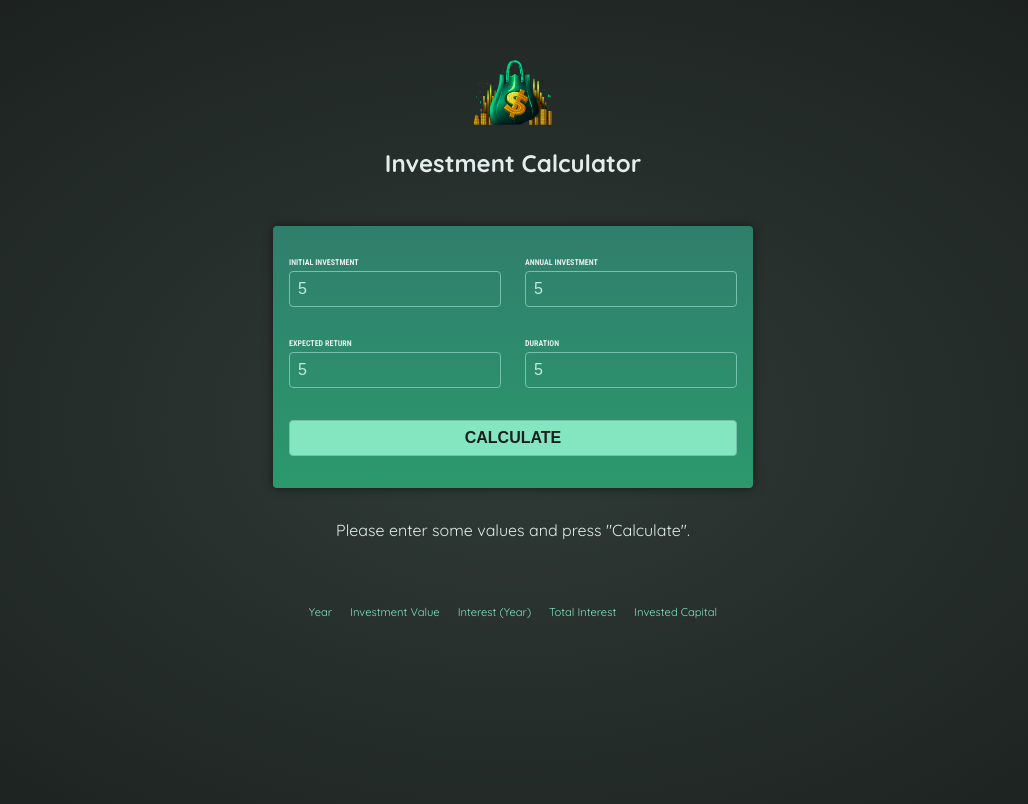
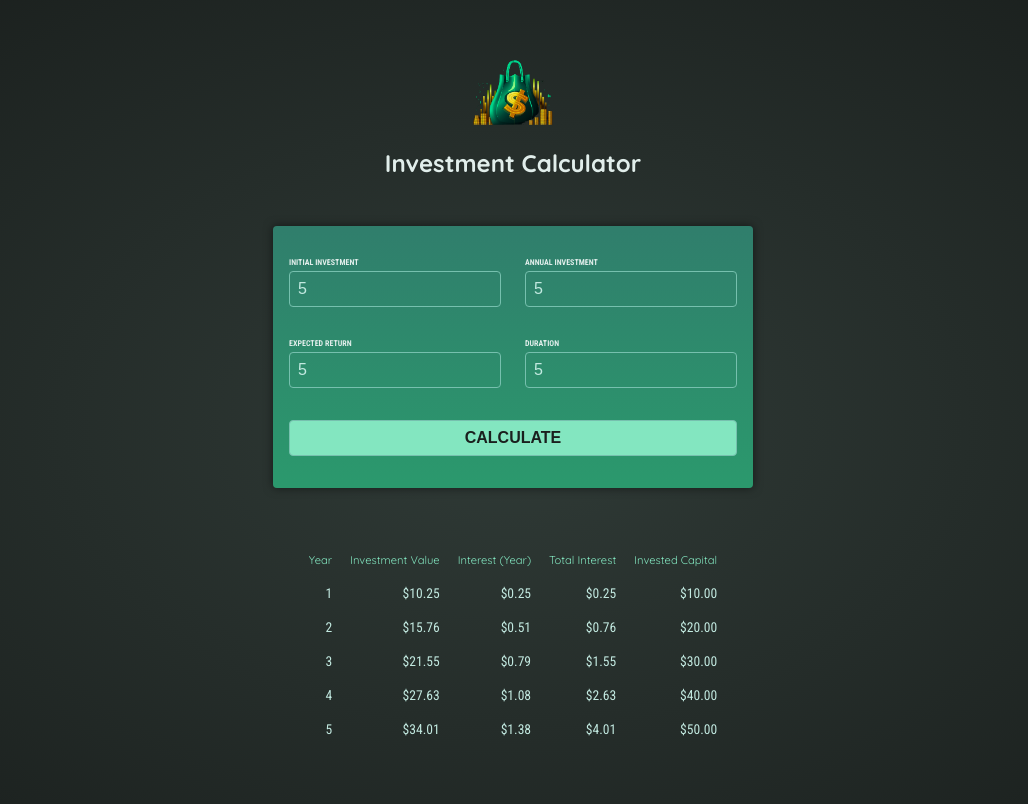
Before and after one commit to raseward14/investment-calculator, an Angular app: page / in a window 1280 px wide. Both pictures are taken after typing "5", "5", "5", "5" into the empty fields and a click on the button "CALCULATE". Shown: the top 804 px of the page, without its empty margins (127-1155 px from the left). Built offline with nearby package versions, Linux system fonts and the light colour scheme.

Commit message:
got the demo app working by creating a service and injecting into user input component which passes two way binded values to a calculate investment results service method and investment results gets those values with a separate service method

```diff
--- a/src/app/app.component.html
+++ b/src/app/app.component.html
@@ -1,4 +1,2 @@
 <app-header />
 <app-user-input />
-<p class="center">Please enter some values and press "Calculate".</p>
-<app-investment-results />
--- a/src/app/app.component.ts
+++ b/src/app/app.component.ts
@@ -2,12 +2,11 @@ import { Component } from '@angular/core';
 
 import { HeaderComponent } from './header/header.component';
 import { UserInputComponent } from './user-input/user-input.component';
-import { InvestmentResultsComponent } from './investment-results/investment-results.component';
 
 @Component({
   selector: 'app-root',
   standalone: true,
-  imports: [HeaderComponent, UserInputComponent, InvestmentResultsComponent],
+  imports: [HeaderComponent, UserInputComponent],
   templateUrl: './app.component.html',
 })
 export class AppComponent {}
--- a/src/app/investment-results/investment-results.component.html
+++ b/src/app/investment-results/investment-results.component.html
@@ -10,6 +10,14 @@
   </thead>
 
   <tbody>
-
+    @for (row of calculatedResults; track row.year) {
+    <tr>
+      <td>{{ row.year }}</td>
+      <td>{{ row.valueEndOfYear | currency }}</td>
+      <td>{{ row.interest | currency }}</td>
+      <td>{{ row.totalInterest | currency }}</td>
+      <td>{{ row.totalAmountInvested | currency }}</td>
+    </tr>
+    }
   </tbody>
 </table>
--- a/src/app/investment-results/investment-results.component.ts
+++ b/src/app/investment-results/investment-results.component.ts
@@ -1,12 +1,24 @@
-import { Component } from '@angular/core';
+import { Component, inject, Input } from '@angular/core';
+import { CurrencyPipe } from '@angular/common';
+
+import { InvestmentService } from '../investment.service';
 
 @Component({
   selector: 'app-investment-results',
   standalone: true,
-  imports: [],
+  imports: [CurrencyPipe],
   templateUrl: './investment-results.component.html',
   styleUrl: './investment-results.component.css'
 })
 export class InvestmentResultsComponent {
+  @Input({ required: true }) initialInvestment?: string;
+  @Input({ required: true }) annualInvestment?: string;
+  @Input({ required: true }) expectedReturn?: string;
+  @Input({ required: true }) duration?: string;
 
+  private investmentService = inject(InvestmentService)
+
+  get calculatedResults() {
+    return this.investmentService.returnResults();
+  }
 }
--- /dev/null
+++ b/src/app/investment.service.ts
@@ -0,0 +1,34 @@
+import { Injectable } from "@angular/core";
+
+import { type InvestmentData, InvestmentReturn } from "./investment-results/investment.types";
+
+@Injectable({ providedIn: 'root' })
+export class InvestmentService {
+    private annualData: InvestmentReturn[] = [];
+
+    returnResults() {
+        return this.annualData;
+    }
+
+    calculateInvestmentResults(investmentData: InvestmentData) {
+        this.annualData = [];
+
+        let investmentValue = JSON.parse(investmentData.initialInvestment);
+
+        for (let i = 0; i < JSON.parse(investmentData.duration); i++) {
+            const year = i + 1;
+            const interestEarnedInYear = investmentValue * (JSON.parse(investmentData.expectedReturn) / 100);
+            investmentValue += interestEarnedInYear + investmentData.annualInvestment;
+            const totalInterest =
+                investmentValue - JSON.parse(investmentData.annualInvestment) * year - JSON.parse(investmentData.initialInvestment);
+            this.annualData.push({
+                year: year,
+                interest: interestEarnedInYear,
+                valueEndOfYear: investmentValue,
+                annualInvestment: JSON.parse(investmentData.annualInvestment),
+                totalInterest: totalInterest,
+                totalAmountInvested: JSON.parse(investmentData.initialInvestment + investmentData.annualInvestment) * year,
+            });
+        }
+    }
+}
--- a/src/app/user-input/user-input.component.html
+++ b/src/app/user-input/user-input.component.html
@@ -1,18 +1,30 @@
 <form (ngSubmit)="onSubmit()">
   <div class="input-group">
-        <p >
+    <p>
       <label for="initial-investment">INITIAL INVESTMENT</label>
-            <input type="number" name="initial-investment" [(ngModel)]="initialInvestment" />
+      <input
+        type="number"
+        name="initial-investment"
+        [(ngModel)]="initialInvestment"
+      />
     </p>
     <p>
       <label for="annual-investment">ANNUAL INVESTMENT</label>
-            <input type="number" name="annual-investment" [(ngModel)]="annualInvestment" />
+      <input
+        type="number"
+        name="annual-investment"
+        [(ngModel)]="annualInvestment"
+      />
     </p>
   </div>
   <div class="input-group">
     <p>
       <label for="expected-return">EXPECTED RETURN</label>
-            <input type="number" name="expected-return" [(ngModel)]="expectedReturn" />
+      <input
+        type="number"
+        name="expected-return"
+        [(ngModel)]="expectedReturn"
+      />
     </p>
     <p>
       <label for="duration">DURATION</label>
@@ -23,3 +35,14 @@
     <button type="submit">CALCULATE</button>
   </p>
 </form>
+
+@if (calculated) {
+<app-investment-results
+  [initialInvestment]="initialInvestment"
+  [annualInvestment]="annualInvestment"
+  [expectedReturn]="expectedReturn"
+  [duration]="duration"
+/>
+} @else {
+<p class="center">Please enter some values and press "Calculate".</p>
+}
--- a/src/app/user-input/user-input.component.ts
+++ b/src/app/user-input/user-input.component.ts
@@ -1,10 +1,13 @@
-import { Component } from '@angular/core';
+import { Component, inject } from '@angular/core';
 import { FormsModule } from '@angular/forms';
+
+import { InvestmentResultsComponent } from '../investment-results/investment-results.component';
+import { InvestmentService } from '../investment.service';
 
 @Component({
   selector: 'app-user-input',
   standalone: true,
-  imports: [FormsModule],
+  imports: [FormsModule, InvestmentResultsComponent],
   templateUrl: './user-input.component.html',
   styleUrl: './user-input.component.css'
 })
@@ -14,12 +17,17 @@ export class UserInputComponent {
   expectedReturn = '';
   duration = '';
 
+  calculated = false;
+  private investmentService = inject(InvestmentService)
+
   onSubmit() {
-    console.log({
-      "initial-investment": this.initialInvestment,
-      "annual-investment": this.annualInvestment,
-      "expectedReturn": this.expectedReturn,
-      "duration": this.duration
+    this.calculated = true;
+
+    this.investmentService.calculateInvestmentResults({
+      initialInvestment: this.initialInvestment,
+      annualInvestment: this.annualInvestment,
+      expectedReturn: this.expectedReturn,
+      duration: this.duration
     })
   }
 }
```
Also changed, not shown: src/app/investment-results/investment.types.ts (added, +15 -0 lines). Lines whose indentation alone changed are shown as unchanged.
